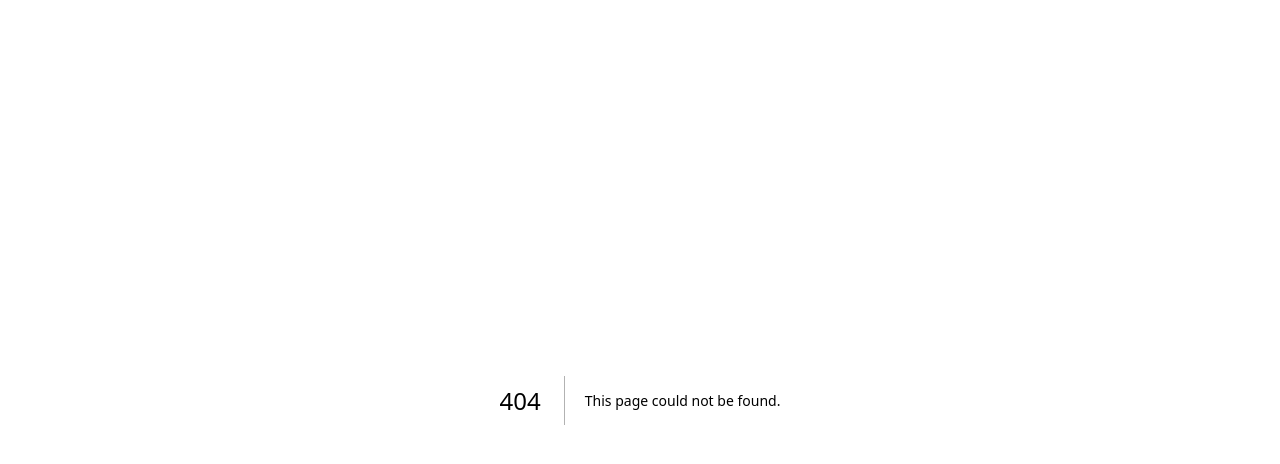
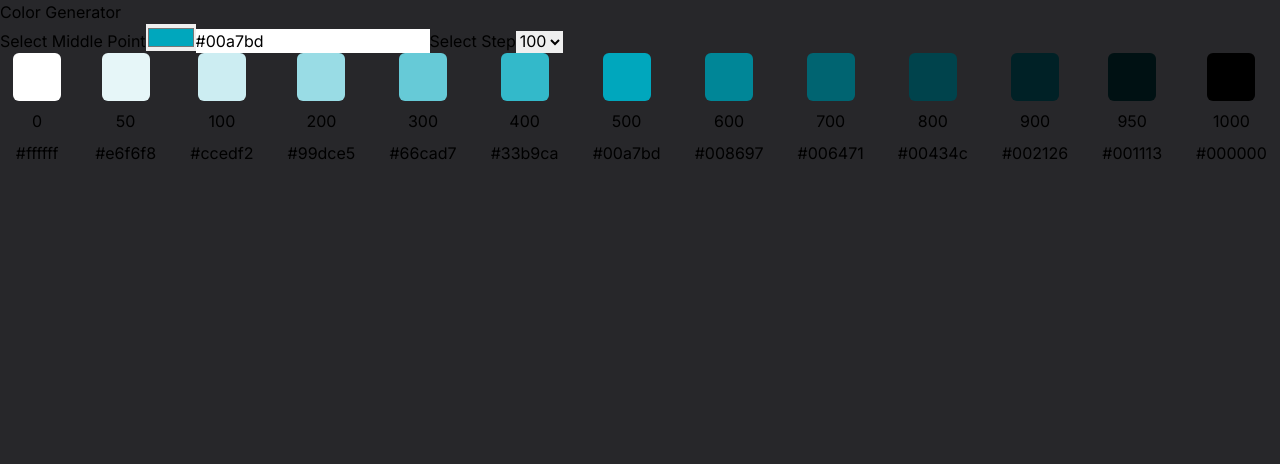
Before and after one commit to samueltanner/mak, a Next.js app: page /dummy in a window 1280 px wide. Before the commit this address had no page. Shown: the top 464 px of the page. Built offline with nearby package versions, Linux system fonts and the light colour scheme.

Commit message:
tw color

```diff
--- a/src/app/_hooks/useMakUi/functions/helpers.ts
+++ b/src/app/_hooks/useMakUi/functions/helpers.ts
@@ -17,6 +17,7 @@ import {
   MakUiThemeVariantShades,
   MakUiVariantKey,
   MakUiVerbosePalette,
+  MakUiVerboseShades,
   MakUiVerboseTheme,
   ParsedClassNameResponse,
   TailwindVariantKey,
@@ -63,32 +64,42 @@ type TailwindCustomColors = Record<string, Record<string, string>>
 
 export const constructTailwindObject = ({
   hex,
-  step = 50,
+  step = 100,
   includeNearAbsolutes = true,
 }: {
   hex: string
   step?: number
   includeNearAbsolutes?: boolean
 }): Record<number, string> => {
+  if (hex.charAt(0) !== "#") hex = `#${hex}`
+
   const tailwindColors: Record<number, string> = {}
 
-  const lightestColor = chroma.mix("white", hex, 0.1, "rgb")
-  const darkestColor = chroma.mix("black", hex, 0.1, "rgb")
+  const lightestColor = chroma.mix("white", hex, 0, "rgb")
+  const darkestColor = chroma.mix("black", hex, 0, "rgb")
 
   const colorScale = chroma.scale([lightestColor, hex, darkestColor])
 
-  const start = 100 - step || step
-  const end = 900
+  const start = 0
+  const end = 1000
   const totalSteps = (end - start) / step
 
+  const scalePosition = (i: number) => {
+    return (i - start) / (totalSteps * step)
+  }
+
   for (let i = start; i <= end; i += step) {
-    const scalePosition = (i - start) / (totalSteps * step)
-    tailwindColors[i] = colorScale(scalePosition).hex()
+    if (i === 500) {
+      tailwindColors[i] = hex
+    } else {
+      const position = scalePosition(i)
+      tailwindColors[i] = colorScale(position).hex()
+    }
   }
 
   if (includeNearAbsolutes) {
-    tailwindColors[50] = lightestColor.hex()
-    tailwindColors[950] = darkestColor.hex()
+    tailwindColors[50] = colorScale(scalePosition(50)).hex()
+    tailwindColors[950] = colorScale(scalePosition(950)).hex()
   }
 
   return tailwindColors
@@ -268,6 +279,31 @@ export const getConstructedTheme = ({
   }
 
   return themeResponse
+}
+
+export const getGeneratedShades = ({
+  middleHex,
+  providedShades,
+  steps = 100,
+}: {
+  middleHex: string
+  providedShades?: Record<string, string>
+  steps: number
+}): MakUiVerboseShades => {
+  const tailwindColors = constructTailwindObject({
+    hex: middleHex,
+    step: steps,
+  })
+  const finalShades = {} as MakUiVerboseShades
+  for (const [shade, color] of Object.entries(tailwindColors)) {
+    if (providedShades && providedShades[shade]) {
+      const hex = twColorHelper({ colorString: providedShades[shade] }).hex
+      finalShades[shade] = hex
+    } else {
+      finalShades[shade] = color
+    }
+  }
+  return finalShades
 }
 
 export const getConstructedStates = ({
--- a/src/app/_hooks/useMakUi/types/ui-types.ts
+++ b/src/app/_hooks/useMakUi/types/ui-types.ts
@@ -21,8 +21,11 @@ export type TailwindModifier =
   | "group-has"
   | "peer-has"
 
-export type TailwindModifierState = `${TailwindModifier}-${MakUiInteractionStateKey}`
-export type TailwindPseudoState = TailwindModifierState | MakUiInteractionStateKey
+export type TailwindModifierState =
+  `${TailwindModifier}-${MakUiInteractionStateKey}`
+export type TailwindPseudoState =
+  | TailwindModifierState
+  | MakUiInteractionStateKey
 
 export type HtmlElementKey =
   | "button"
@@ -157,6 +160,64 @@ export type MakUiState = {
   [Key in MakUiStateKey]: string
 }
 
+type Shades =
+  | "0"
+  | "50"
+  | "100"
+  | "150"
+  | "200"
+  | "250"
+  | "300"
+  | "350"
+  | "400"
+  | "450"
+  | "500"
+  | "550"
+  | "600"
+  | "650"
+  | "700"
+  | "750"
+  | "800"
+  | "850"
+  | "900"
+  | "950"
+  | "1000"
+
+export type MakUiAbsoluteShades = {
+  "0": "#000000"
+  "1000": "#ffffff"
+}
+
+export type MakUiSimpleShades = {
+  "100": string
+  "200": string
+  "300": string
+  "400": string
+  "600": string
+  "700": string
+  "800": string
+  "900": string
+}
+
+export type MakUiVerboseShades = MakUiSimpleShades &
+  MakUiAbsoluteShades & {
+    [key: string]: string
+    "50": string
+    "150": string
+    "250": string
+    "350": string
+    "450": string
+    "500": string
+    "550": string
+    "650": string
+    "750": string
+    "850": string
+    "950": string
+  }
+
+export type MakUiShadesInput = {
+  [Key in Shades]?: string
+}
 // SIMPLE OUTPUT TYPES
 
 export type MakUiSimplePalette = {
--- /dev/null
+++ b/src/app/dummy/page.tsx
@@ -0,0 +1,60 @@
+"use client"
+import { useEffect, useState } from "react"
+import { constructTailwindObject } from "../_hooks/useMakUi/functions/helpers"
+
+export const ColorGenerator = () => {
+  const [selectedColor, setSelectedColor] = useState<string>("#00a7bd")
+  const [step, setStep] = useState<number>(100)
+
+  const [generatedColors, setGeneratedColors] = useState<
+    Record<number, string>
+  >({})
+  useEffect(() => {
+    if (selectedColor) {
+      const genColors = constructTailwindObject({
+        hex: selectedColor,
+        step,
+      })
+      setGeneratedColors(genColors)
+    }
+  }, [selectedColor, step])
+  return (
+    <div className="h-screen w-screen bg-zinc-800">
+      <h1>Color Generator</h1>
+      <label>Select Middle Point</label>
+      <input
+        type="color"
+        value={selectedColor}
+        onChange={(e) => setSelectedColor(e.target.value)}
+      />
+      <input
+        type="text"
+        value={selectedColor}
+        onChange={(e) => setSelectedColor(e.target.value)}
+      />
+      <label>Select Step</label>
+      <select value={step} onChange={(e) => setStep(Number(e.target.value))}>
+        <option value={50}>50</option>
+        <option value={100}>100</option>
+      </select>
+      <div className="flex gap-2 w-full justify-around">
+        {Object.entries(generatedColors).map(([number, color], index) => (
+          <div
+            key={index}
+            className="flex flex-col items-center gap-2 hover:scale-110 fade-in-out"
+            onClick={() => setSelectedColor(color)}
+          >
+            <span
+              className="size-12 rounded-md"
+              style={{ backgroundColor: color }}
+            />
+            <span>{number}</span>
+            <span>{color}</span>
+          </div>
+        ))}
+      </div>
+    </div>
+  )
+}
+
+export default ColorGenerator
--- a/src/app/page.tsx
+++ b/src/app/page.tsx
@@ -18,14 +18,7 @@ export default function Home() {
         <div className="absolute bottom-4 right-4">
           <ThemeButton />
         </div>
-        <div className="group">
-          <span className="bg-red-500 group-has-[:enabled]:bg-blue-500">
-            hi there
-          </span>
-          <a href="#" className="group-has-[:button]:bg-blue-500">
-            hi there
-          </a>
-        </div>
+
       </div>
       {/* <mak.div
         className={`absolute bottom-4 left-4 p-4`}
--- a/tailwind.config.ts
+++ b/tailwind.config.ts
@@ -121,7 +121,7 @@ const config: Config = {
             200: "#acd6dc",
             300: "#73bac3",
             400: "#399eab",
-            500: "#008292",
+            500: "#00a7bd",
             600: "#006571",
             700: "#004850",
             800: "#002a2f",
```
